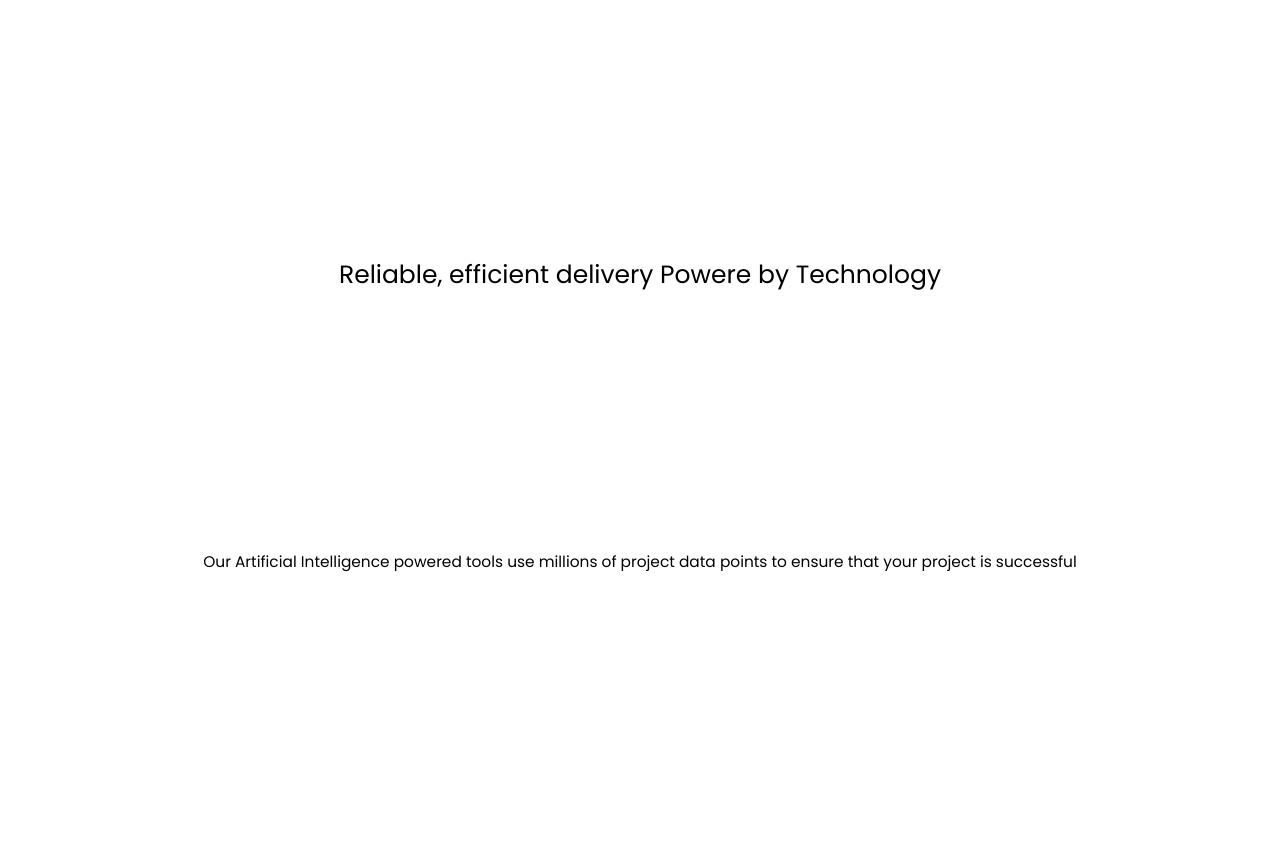
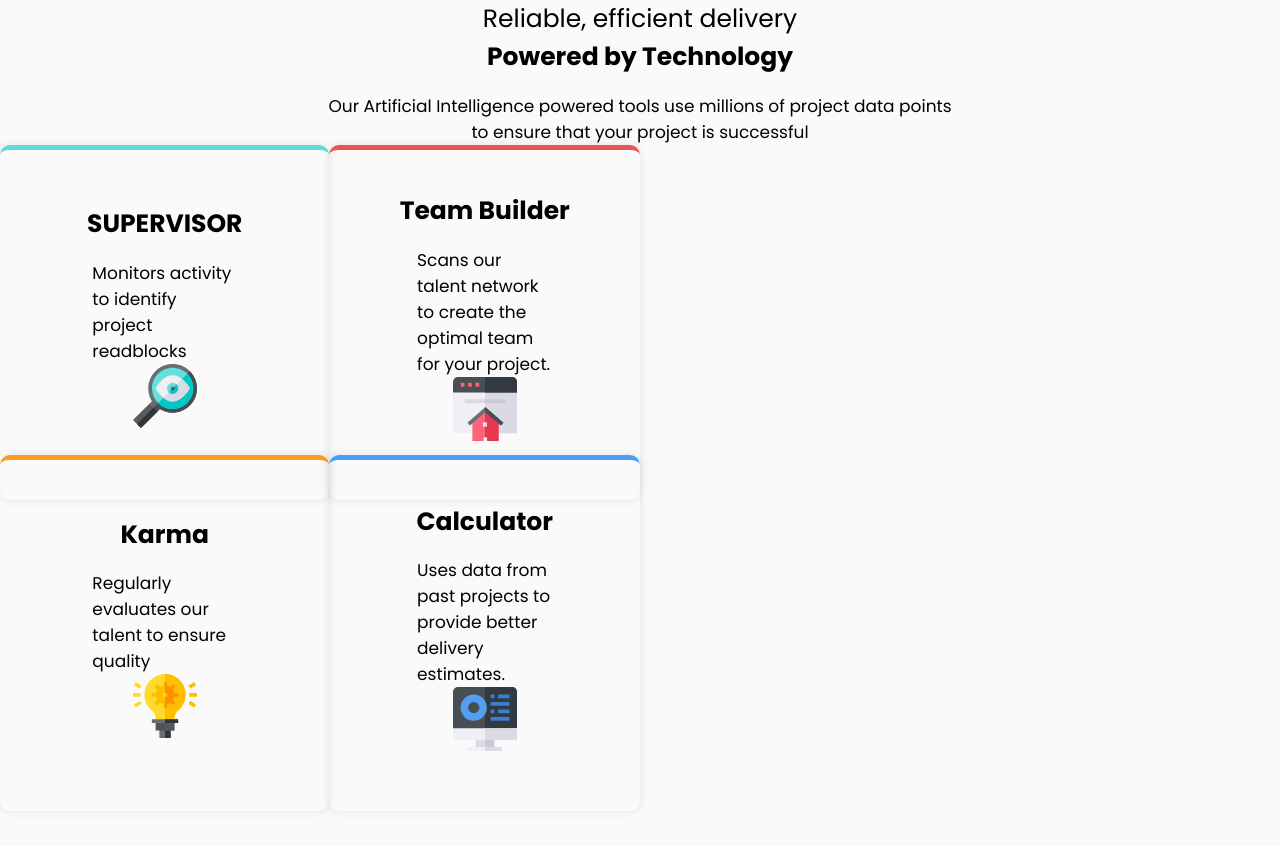
Before and after one commit to jdanielgonzalez/DAW_EVALUACION1, a plain HTML site: page index.html in a window 1280 px wide. Drawn offline with Linux system fonts and the light colour scheme.

Commit message:
se agregan tarjetas e imagenes

```diff
--- a/index.html
+++ b/index.html
@@ -8,12 +8,51 @@
 </head>
 <body>
     <header>Reliable, efficient delivery
-        <span>Powere by Technology</span>
+        <h1>Powered by Technology</h1>
         <p>Our Artificial Intelligence powered tools use millions of project data points to ensure
             that your project is successful
         </p>
     </header>
 
+    <main>
+        <article>
+
+            <section class="supervisor">
+                <h1>SUPERVISOR</h1>
+                <p>Monitors activity to identify project readblocks</p>
+                <div class="imagen">
+                    <img src="imagenes/icon-supervisor.svg" alt="imagen del supervisor">
+                </div>
+            </section>
+
+            <section class="Team_Builder">
+                <h1>Team Builder</h1>
+                <p>Scans our talent network to create the optimal team for your project.</p>
+                <div class="imagen">
+                    <img src="imagenes/icon-team-builder.svg" alt="imagen del supervisor">
+                </div>
+            </section>
+
+
+            <section class="Karma">
+                <h1>Karma</h1>
+                <p>Regularly evaluates our talent to ensure quality</p>
+                <div class="imagen">
+                    <img src="imagenes/icon-karma.svg" alt="imagen del supervisor">
+                </div>
+            </section>
+
+            <section class="Calculator">
+                <h1>Calculator</h1>
+                <p>Uses data from past projects to provide better delivery estimates.</p>
+                <div class="imagen">
+                    <img src="imagenes/icon-calculator.svg" alt="imagen del supervisor">
+                </div>
+            </section>
+
+
+        </article>
+    </main>
 
 
 </body>
--- a/styles.css
+++ b/styles.css
@@ -1,30 +1,101 @@
 @import url('https://fonts.googleapis.com/css2?family=Poppins:wght@400;700&display=swap');
+
+
+
+
 
 :root {
     --red: hsl(0, 78%, 62%, 1);
     --cyan: hsl(180, 62%, 62%, 1);
     --orange: hsl(34, 97%, 55%, 1);
     --blue: hsl(212, 97%, 64%, 1);
-    --grey: hsl(229, 6%, 66%, 1);
+    --grey: hsl(0, 0%, 98%, 1);
 }
 
-body{
+body {
     font-family: 'Poppins', sans-serif;
-    background-color: var(--verylight-gray);
+    margin: 0;
+    padding: 0;
+    height: 100vh;
+    background-color: var(--grey);
+}
+
+main {
+    display: grid;
+    grid-template-columns: repeat(2, 1fr);
+    grid-template-rows: repeat(2, 1fr);
+    height: 100%;
+}
+
+article {
+    display: grid;
+    grid-template-areas:
+        "top-left top-right"
+        "bottom-left bottom-right";
+    height: 100%;
+}
+
+section {
+    display: flex;
+    flex-direction: column;
+    justify-content: center;
+    align-items: center;
+    padding: 20px;
+    height: 100%;
 }
 
 header {
     font-weight: 200;
     font-size: 25px;
-    width: 85%;
-    margin: 20vw auto;
     text-align: center;
+    margin: 0%;
 }
 
-p {
-    font-weight: 400;
-    font-size: 15.4px;
-    width: 85%;
-    margin: 20vw auto;
+h1 {
+    font-weight: 200;
+    font-size: 25px;
     text-align: center;
+    margin: 0%;
+    font-weight: bold;
 }
+
+p{
+    width: 50%;
+    font-size: 17px;
+    margin: 0 auto;
+    padding-top: 1.3vw;
+}
+
+.supervisor {
+    grid-area: top-left;
+    border-top: 5px solid var(--cyan);
+    border-radius: 10px;
+    box-shadow: 0 0 10px rgba(0, 0, 0, 0.1);
+}
+
+.Team_Builder {
+    grid-area: top-right;
+    border-top: 5px solid var(--red);
+    border-radius: 10px;
+    box-shadow: 0 0 10px rgba(0, 0, 0, 0.1);
+}
+
+.Karma {
+    grid-area: bottom-left;
+    border-top: 5px solid var(--orange);
+    border-radius: 10px;
+    box-shadow: 0 0 10px rgba(0, 0, 0, 0.1);
+}
+
+.Calculator {
+    grid-area: bottom-right;
+    border-top: 5px solid var(--blue);
+    border-radius: 10px;
+    box-shadow: 0 0 10px rgba(0, 0, 0, 0.1);
+}
+
+.imagen img {
+    max-width: 100%;
+    border-radius: 5px;
+    margin-bottom: 10px;
+}
```
Also changed, not shown: imagenes/favicon-32x32.png (added), imagenes/icon-calculator.svg (added), imagenes/icon-karma.svg (added), imagenes/icon-supervisor.svg (added), imagenes/icon-team-builder.svg (added).
